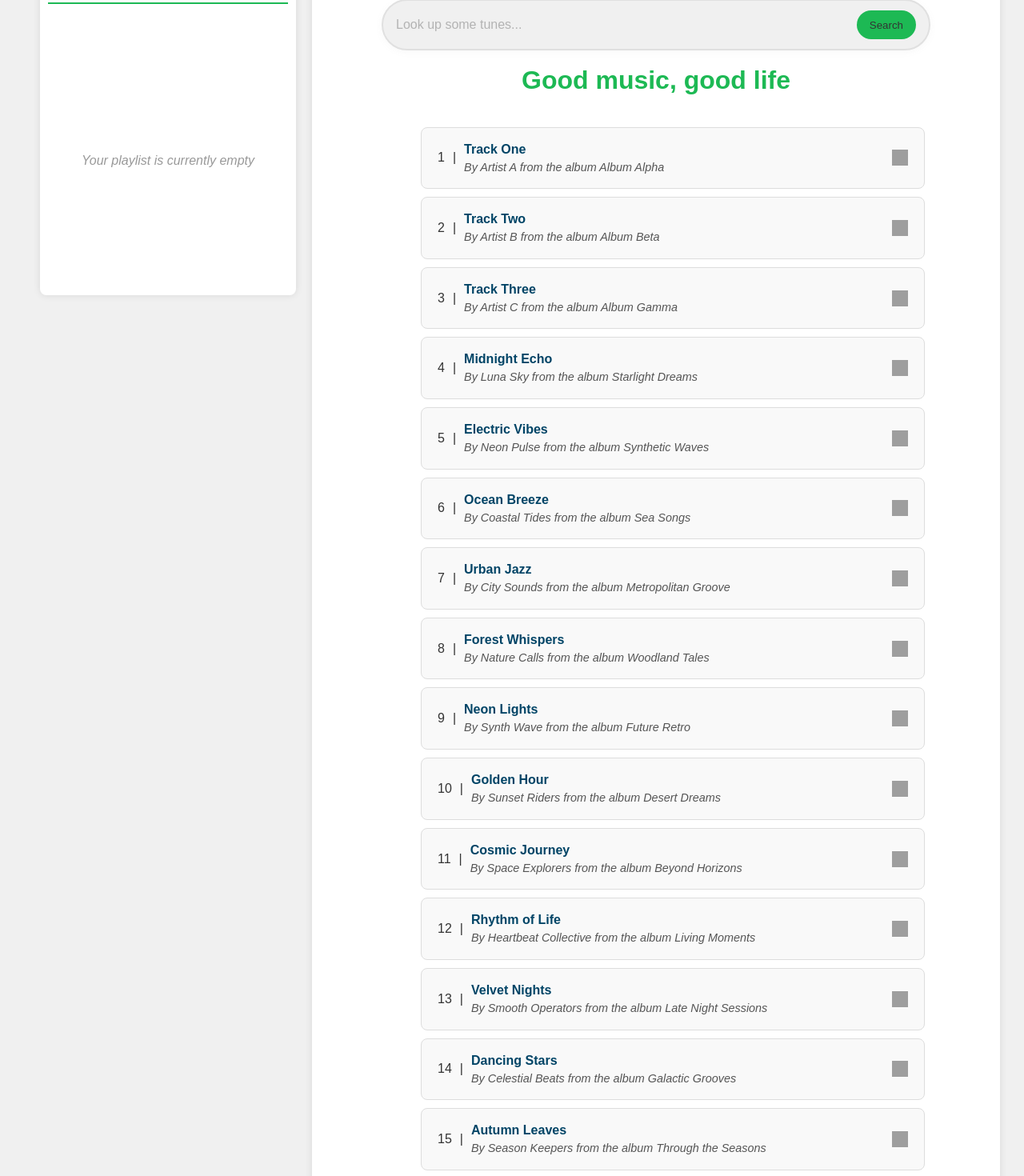
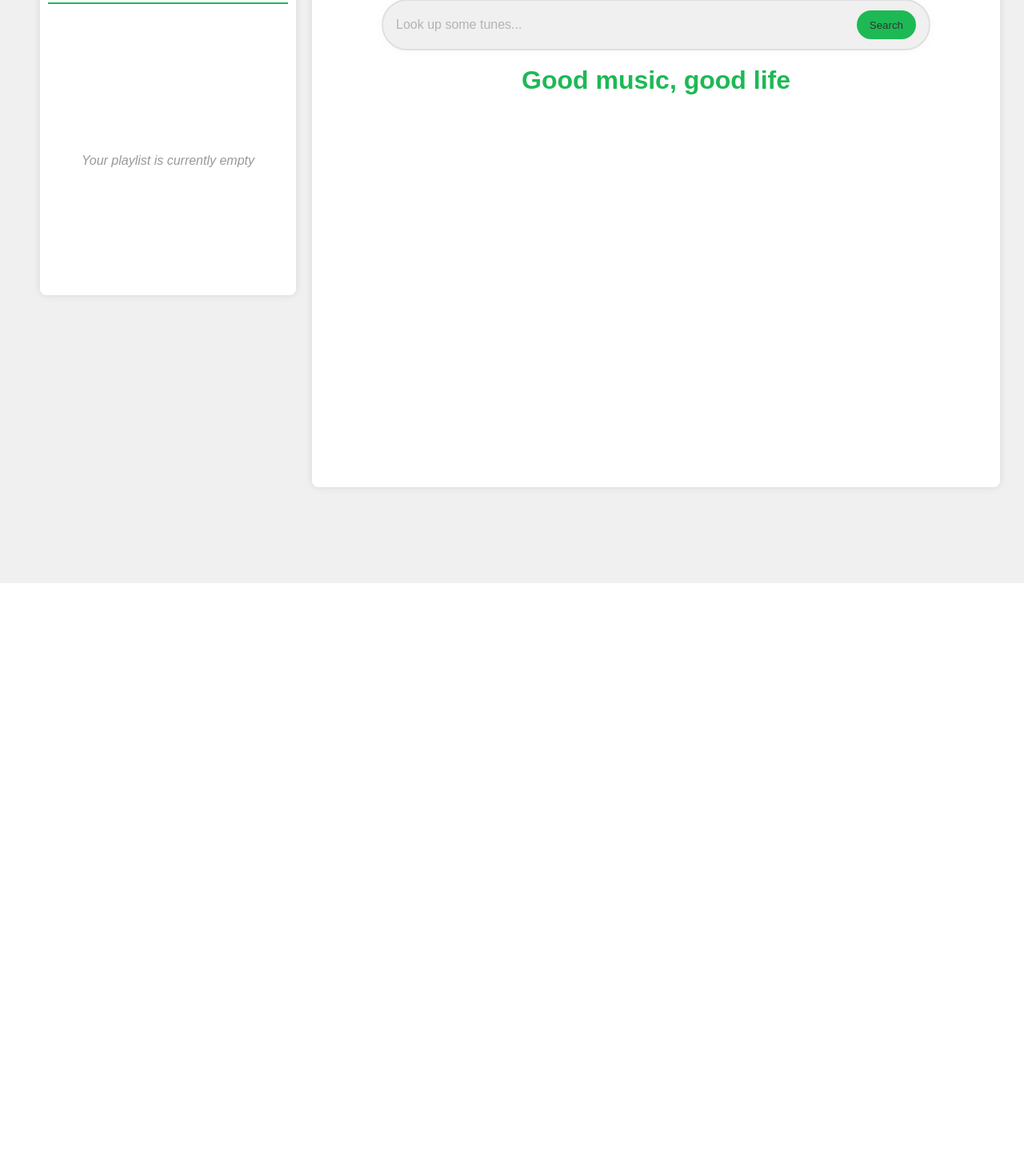
Before and after one commit to Erick-WG/Spotify-Jamr, a React (Vite) app: page / in a window 1280 px wide. Shown: the part 130-1600 px from the top of the page at 80% size. After the commit the page ends 859 px from the top, so only its background shows below. Built offline with nearby package versions, Linux system fonts and the light colour scheme; sample sign-in values are in the browser's storage; grey boxes are pictures that could not be loaded.

Commit message:
Feat: fetch tracks through user account
gain user account access through pcke authentication offered through the spotify web api and manage state for requested tracks

```diff
--- a/src/App.jsx
+++ b/src/App.jsx
@@ -1,5 +1,5 @@
 /* eslint-disable no-unused-vars */
-import { useState, useEffect } from 'react'
+import { useState, useEffect, useCallback } from 'react'
 
 
 // styling
@@ -23,111 +23,112 @@ import Header from '@components/Header'
 const tracksMockData = [
   {
     id: 1,
-    songName: 'Track One',
+    name: 'Track One',
     artist: 'Artist A',
     album: 'Album Alpha',
     uri: 'spotify:track:0000000000000000000001'
   },
   {
     id: 2,
-    songName: 'Track Two',
+    name: 'Track Two',
     artist: 'Artist B',
     album: 'Album Beta',
     uri: 'spotify:track:0000000000000000000002'
   },
   {
     id: 3,
-    songName: 'Track Three',
+    name: 'Track Three',
     artist: 'Artist C',
     album: 'Album Gamma',
     uri: 'spotify:track:0000000000000000000003'
   },
   {
     id: 4,
-    songName: 'Midnight Echo',
+    name: 'Midnight Echo',
     artist: 'Luna Sky',
     album: 'Starlight Dreams',
     uri: 'spotify:track:0000000000000000000004'
   },
   {
     id: 5,
-    songName: 'Electric Vibes',
+    name: 'Electric Vibes',
     artist: 'Neon Pulse',
     album: 'Synthetic Waves',
     uri: 'spotify:track:0000000000000000000005'
   },
   {
     id: 6,
-    songName: 'Ocean Breeze',
+    name: 'Ocean Breeze',
     artist: 'Coastal Tides',
     album: 'Sea Songs',
     uri: 'spotify:track:0000000000000000000006'
   },
   {
     id: 7,
-    songName: 'Urban Jazz',
+    name: 'Urban Jazz',
     artist: 'City Sounds',
     album: 'Metropolitan Groove',
     uri: 'spotify:track:0000000000000000000007'
   },
   {
     id: 8,
-    songName: 'Forest Whispers',
+    name: 'Forest Whispers',
     artist: 'Nature Calls',
     album: 'Woodland Tales',
     uri: 'spotify:track:0000000000000000000008'
   },
   {
     id: 9,
-    songName: 'Neon Lights',
+    name: 'Neon Lights',
     artist: 'Synth Wave',
     album: 'Future Retro',
     uri: 'spotify:track:0000000000000000000009'
   },
   {
     id: 10,
-    songName: 'Golden Hour',
+    name: 'Golden Hour',
     artist: 'Sunset Riders',
     album: 'Desert Dreams',
     uri: 'spotify:track:0000000000000000000010'
   },
   {
     id: 11,
-    songName: 'Cosmic Journey',
+    name: 'Cosmic Journey',
     artist: 'Space Explorers',
     album: 'Beyond Horizons',
     uri: 'spotify:track:0000000000000000000011'
   },
   {
     id: 12,
-    songName: 'Rhythm of Life',
+    name: 'Rhythm of Life',
     artist: 'Heartbeat Collective',
     album: 'Living Moments',
     uri: 'spotify:track:0000000000000000000012'
   },
   {
     id: 13,
-    songName: 'Velvet Nights',
+    name: 'Velvet Nights',
     artist: 'Smooth Operators',
     album: 'Late Night Sessions',
     uri: 'spotify:track:0000000000000000000013'
   },
   {
     id: 14,
-    songName: 'Dancing Stars',
+    name: 'Dancing Stars',
     artist: 'Celestial Beats',
     album: 'Galactic Grooves',
     uri: 'spotify:track:0000000000000000000014'
   },
   {
     id: 15,
-    songName: 'Autumn Leaves',
+    name: 'Autumn Leaves',
     artist: 'Season Keepers',
     album: 'Through the Seasons',
     uri: 'spotify:track:0000000000000000000015'
   }
 ]
 
+// Get the auth token from the url (, save it to local storage) when our app refreshes after users grant access permission and clear the code from the url.
 const urlParams = new URLSearchParams(window.location.search);
 let code = urlParams.get('code');
 
@@ -150,17 +151,22 @@ function App() {
   // useEffect hook allows us to get the auth code and code verifyer on first load of the app.
   useEffect(() => {
     import('@apiClient/authCodes.js').then(({ default: getAuth }) => {
+      // only triger the access request when we don't have an auth token we can exchange for an access token.
       if (code == undefined && code == null) {
         getAuth()
       }
     });
   }, []);
 
+
+
+  //* States.
+
+
   // Auth and access token states.
   const [loginStatus, setLoginStatus] = useState(false);
   const [accessToken, setAccessToken] = useState('');
 
-  //* States.
 
   // search term state to pass to search bar and use in fetch.
   // add the search term to the fetch URL to get real data from Spotify API.
@@ -170,11 +176,11 @@ function App() {
 
 
   // state to store fetched tracks to share with results then create a copy for playlist.
-  const [tracks, setTracks] = useState(tracksMockData);
+  const [tracks, setTracks] = useState([]);
 
 
   //* playlist tracks state, add a handler to add and remove tracks from playlist.
-  const [playlistName, setPlaylistName] = useState(null);
+  const [playlistName, setPlaylistName] = useState('');
   const [uriList, setUriList] = useState([]);
   const [playlistTracks, setPlaylistTracks] = useState([]);
 
@@ -182,13 +188,19 @@ function App() {
   //* Handlers.
 
   // login handler to trigger getToken function.
-  // we can get an access token when the user chooses to login
+  // we can get an access token when the user chooses to login to our app.
   const handleLogin = () => {
+
+    // TODO: set login status to true if an access token has not expired.
 
     //* login to get the access token to fetch data
     if (code !== undefined || code !== null) {
+
+      // TODO: Authenticate only when we don't have an auth token and the access token has expired.
       import('@/apiClient/getToken.js').then(({ default: getToken }) => {
-        getToken(code)
+
+        // async call to get an access token
+        getToken(code).then(token => setAccessToken(token)).catch(error => console.log(error.message))
         setLoginStatus(true);
       });
     }
@@ -203,18 +215,56 @@ function App() {
   };
 
   // search handlers here.
-  const handleSearch = (term) => {
+  const handleSearch = async (term) => {
     // getting and saving access token from the local storage to our app.
+    setSearchTerm(term)
     const access_token = window.localStorage.getItem('access_token')
 
+    if (!term || !accessToken) return;
 
-    if(access_token){
-      setAccessToken(access_token)
-      console.log(access_token)
+    // fetching tracks only when we have an access token and a term
+    try {
+      const endpoint = 'https://api.spotify.com/v1/search?'
+      const requestUrl = new URLSearchParams({
+        q: term,
+        type: 'track',
+        limit: 5
+      })
+      const request = endpoint + requestUrl.toString()
+      const response = await fetch(request, {
+        method: 'GET',
+        headers: {
+          Authorization: `Bearer ${accessToken}`
+        }
+      })
+
+      if (!response.ok) throw new Error(`HTTP ${response.status}`)
+
+      const data = await response.json()
+      const handleTracks = (array) => {
+        if (array.length > 0){
+          array.map((track, index) => {
+            // destructuring track objects to get the required data for our app.
+            const {id, name, artists, album, uri} = track
+            let song = {
+              number: index,
+              id,
+              name,
+              artists,
+              album,
+              uri
+            }
+            console.log(song)
+            setTracks((songs)=>([...songs, song]))
+          })
+        }
+      }
+      handleTracks(data.tracks.items)
+    } catch (error) {
+      console.error('Fetch error:', error.message)
     }
-    console.log(accessToken)
-    setSearchTerm(term);
   };
+  // end search hanler
 
 
   // playlist handlers.
@@ -268,10 +318,10 @@ function App() {
         </div>
 
         <div className={styles.main}>
-          <SearchBar search={handleSearch} />
+          <SearchBar searchTerm={searchTerm} search={handleSearch} accessToken={accessToken}/>
           <h1 className={styles.heading}>Good music, good life</h1>
 
-          <SearchResults searchTerm={searchTerm} tracks={tracks} addToPlaylist={addToPlaylist} saveUri={saveUri}/>
+          {tracks && <SearchResults searchTerm={searchTerm} tracks={tracks} addToPlaylist={addToPlaylist} saveUri={saveUri}/>}
 
           {/* results container */}
           {/* <div className={styles.resultsContainer}>
--- a/src/apiClient/getToken.js
+++ b/src/apiClient/getToken.js
@@ -25,6 +25,7 @@ const getToken = async code => {
   const response = await body.json();
 
   window.localStorage.setItem('access_token', response.access_token);
+  return response.access_token
 }
 
 
--- a/src/components/PlayList.jsx
+++ b/src/components/PlayList.jsx
@@ -55,8 +55,8 @@ const PlayList = ({name, updatePlaylistName, tracks, removeFromPlaylist, deleteU
             {tracks.map((track) => (
               <li key={track.id} className={styles.songItemContainer}>
                 <div className={styles.songItem}>
-                  <span className={styles.songName}>{track.songName}</span>
-                  <span className={styles.artist}>-{track.artist}</span>
+                  <span className={styles.songName}>{track.name}</span>
+                  <span className={styles.artist}>-{Array.isArray(track.artists) ? track.artists.map(artist => artist.name).join(', ') : track.artists[0].name}</span>
                 </div>
                 <div
                   className={styles.removeButton}
--- a/src/components/SearchBar.jsx
+++ b/src/components/SearchBar.jsx
@@ -2,29 +2,30 @@ import React, { useState } from 'react'
 import styles from '@css/SearchBar.module.css'
 
 const SearchBar = ({ search }) => {
-  const [searchTerm, setSearchTerm] = useState('');
+  // {, addTracks}
+  const [term, setTerm] = useState('');
+  // const [tracksFound, setTracksFound] = useState([])
 
-  const handleSubmit = (e) => {
+  const handleSearch = (e) => {
     e.preventDefault();
-    if(searchTerm !== ''){
-      search(searchTerm);
-      setSearchTerm('');
-    }
+    search(term)
+    setTerm('')
   };
 
+  const handleChange = (e) => {
+    setTerm(e.target.value)
+  }
+
   return (
-    <form className={styles.searchBar} onSubmit={handleSubmit}>
+    <form className={styles.searchBar} onSubmit={handleSearch}>
       <input
         name='searchQuery'
-        value={searchTerm}
-        onChange={(e) => setSearchTerm(e.target.value)}
+        value={term}
+        onChange={handleChange}
         className={styles.searchInput}
         placeholder='Look up some tunes...'
-        />
-      <button
-        className={styles.searchButton}
-        type='submit'
-        >Search</button>
+      />
+      <button className={styles.searchButton} type='submit'>Search</button>
     </form>
   )
 }
--- a/src/components/Track.jsx
+++ b/src/components/Track.jsx
@@ -11,7 +11,7 @@ import styles from '@css/TrackList.module.css'
 
 // add button functionality will be added later, remember to pass props for added state
 
-const Track = ({track, index, addToPlaylist, saveUri}) => {
+const Track = ({track, addToPlaylist, saveUri}) => {
 
   const [addedTrack, setAddedTrack] = useState(false);
 
@@ -41,18 +41,15 @@ const Track = ({track, index, addToPlaylist, saveUri}) => {
   return (
     <li className={styles.albumContainer} key={track.id}>
       <div style={{display: 'flex', flexDirection: 'row', gap: '10px', alignItems: 'center'}}>
-        {/* song data */}
-        <p>{index+1}</p>
+        <p>{`${track.number + 1} `}</p>
         <p>|</p>
         <div>
           <p>
-            <strong className={styles.song}>{track.songName}</strong>
+            <strong className={styles.song}>{track.name}</strong>
           </p>
-          <p className={styles.songTag}>By {track.artist} from the album {track.album}</p>
+          <p className={styles.songTag}>By {Array.isArray(track.artists) ? track.artists.map(artist => artist.name).join(', ') : track.artists[0].name} from the album {track.album["name"]}</p>
         </div>
       </div>
-
-      {/* buttons */}
       <div
         onClick={handleClick}
         className={styles.addButtonContainer}>
--- a/src/components/TrackList.jsx
+++ b/src/components/TrackList.jsx
@@ -5,7 +5,7 @@ import React from 'react'
 import styles from '@css/TrackList.module.css'
 
 // components
-import Track from './Track'
+import Track from '@components/Track'
 
 
 const TrackList = ({searchTerm, tracks, addToPlaylist, saveUri}) => {
@@ -14,12 +14,12 @@ const TrackList = ({searchTerm, tracks, addToPlaylist, saveUri}) => {
     <div style={{width: '70%'}}>
       {searchTerm ? (<p className={styles.heading}>Showing results for {searchTerm}...</p>) : ''}
 
-      <ul className={styles.list}>
+      {tracks && <ul className={styles.list}>
         {/* tracks array traversal */}
           {tracks.map((track, index) => (
-              <Track track={track} index={index} addToPlaylist={addToPlaylist} saveUri={saveUri} />
+              <Track track={track} key={index} addToPlaylist={addToPlaylist} saveUri={saveUri} />
           ))}
-      </ul>
+      </ul>}
     </div>
   )
 }
```
